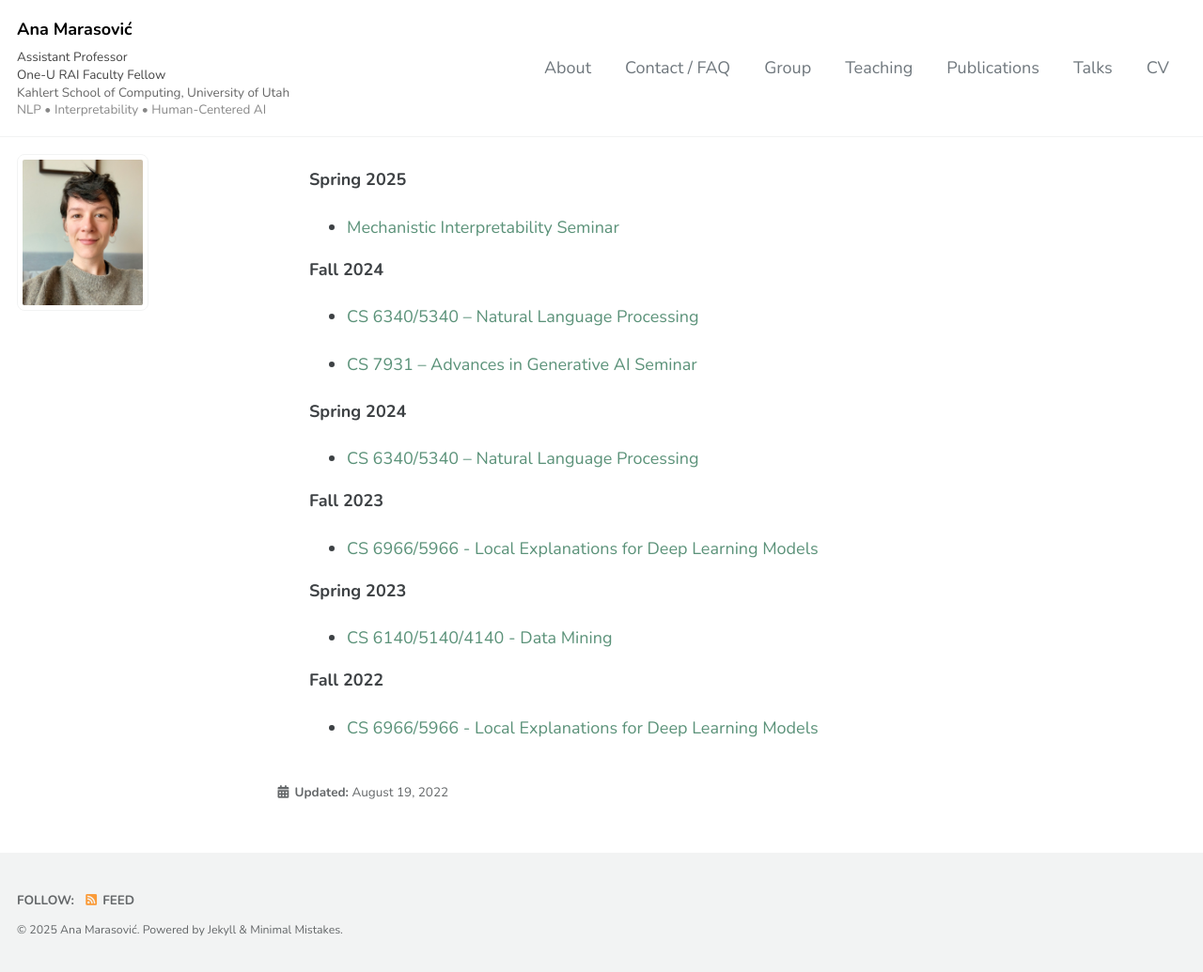
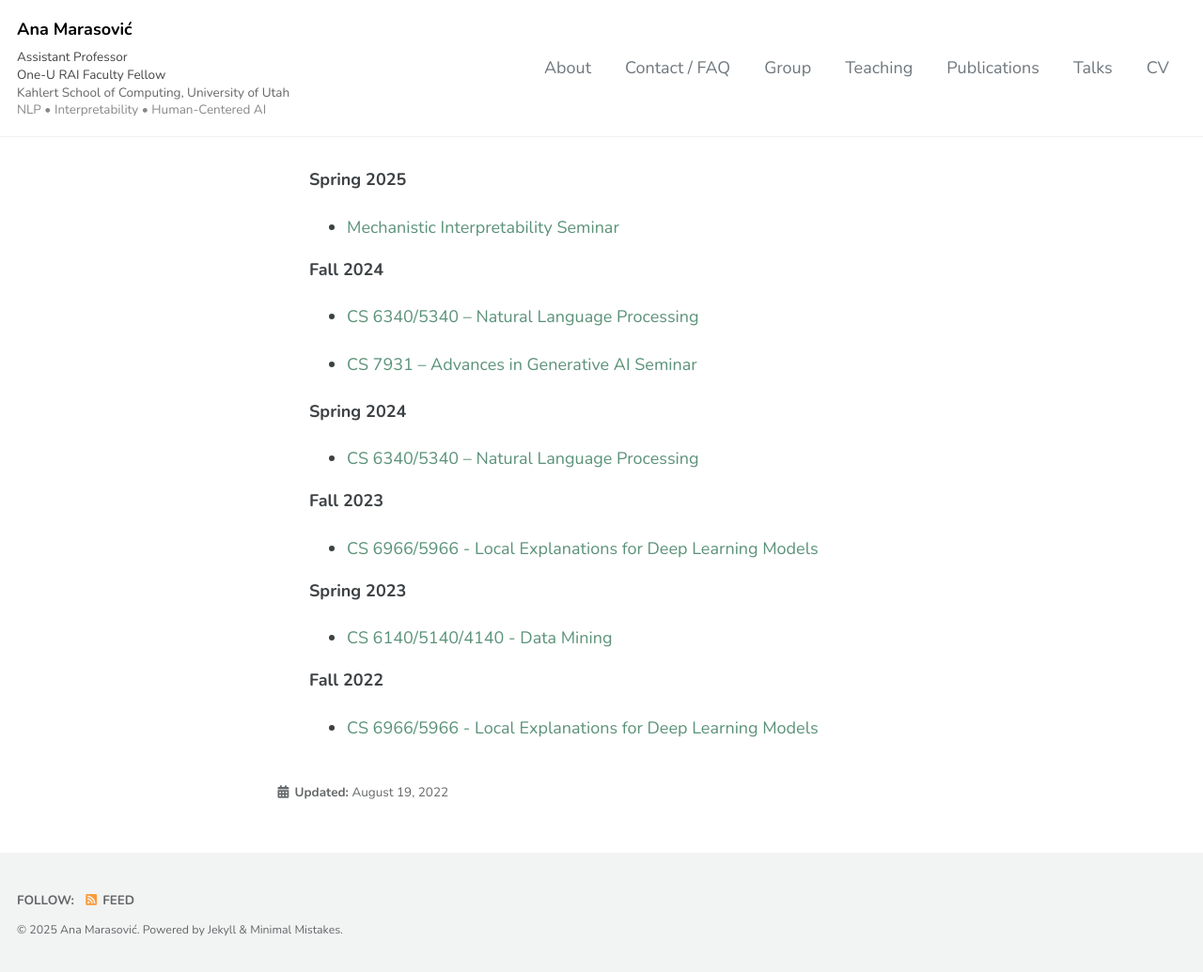
Before and after one commit to amarasovic/amarasovic.github.io, a Jekyll site: the page built from teaching/index.md, in a window 1280 px wide. Shown: the whole page at 94% size. Built offline with Jekyll 4.4.1, drawn with Linux system fonts in a browser that asks for light colours; cached includes are drawn as plain includes; a script that is not in the unit is left out.

Commit message:
Remove avatar from global config - image now only on main page
🤖 Generated with [Claude Code](https://claude.ai/code)

Co-Authored-By: Claude <noreply@anthropic.com>

```diff
--- a/_config.yml
+++ b/_config.yml
@@ -94,7 +94,7 @@ analytics:
 # Site Author
 author:
   name             : " "
-  avatar           : "/images/profile.jpg"
+  avatar           :
   #bio              : "Assistant Professor &bull; University of Utah &bull; School of Computing"
   email            :
   links:
```
